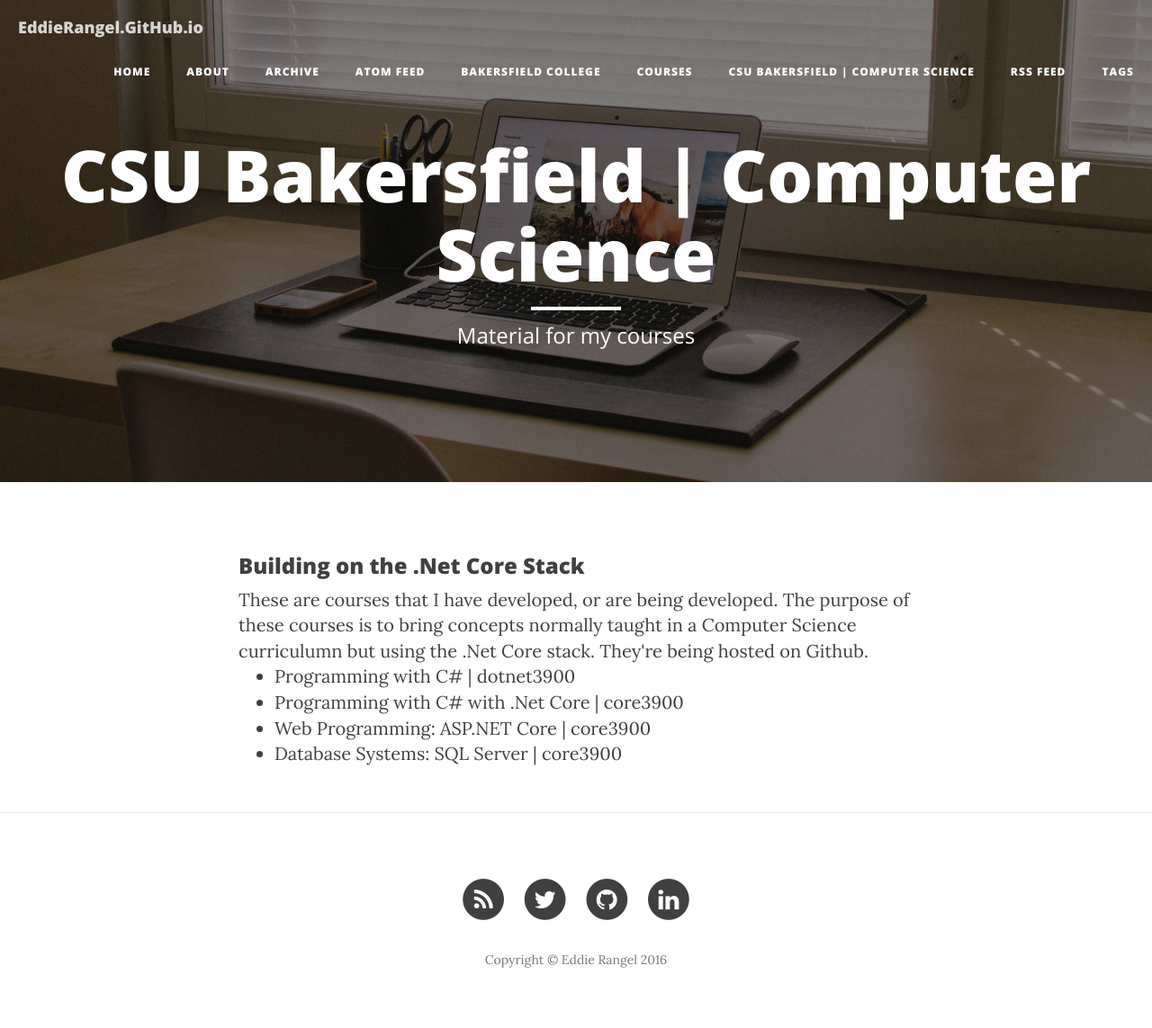
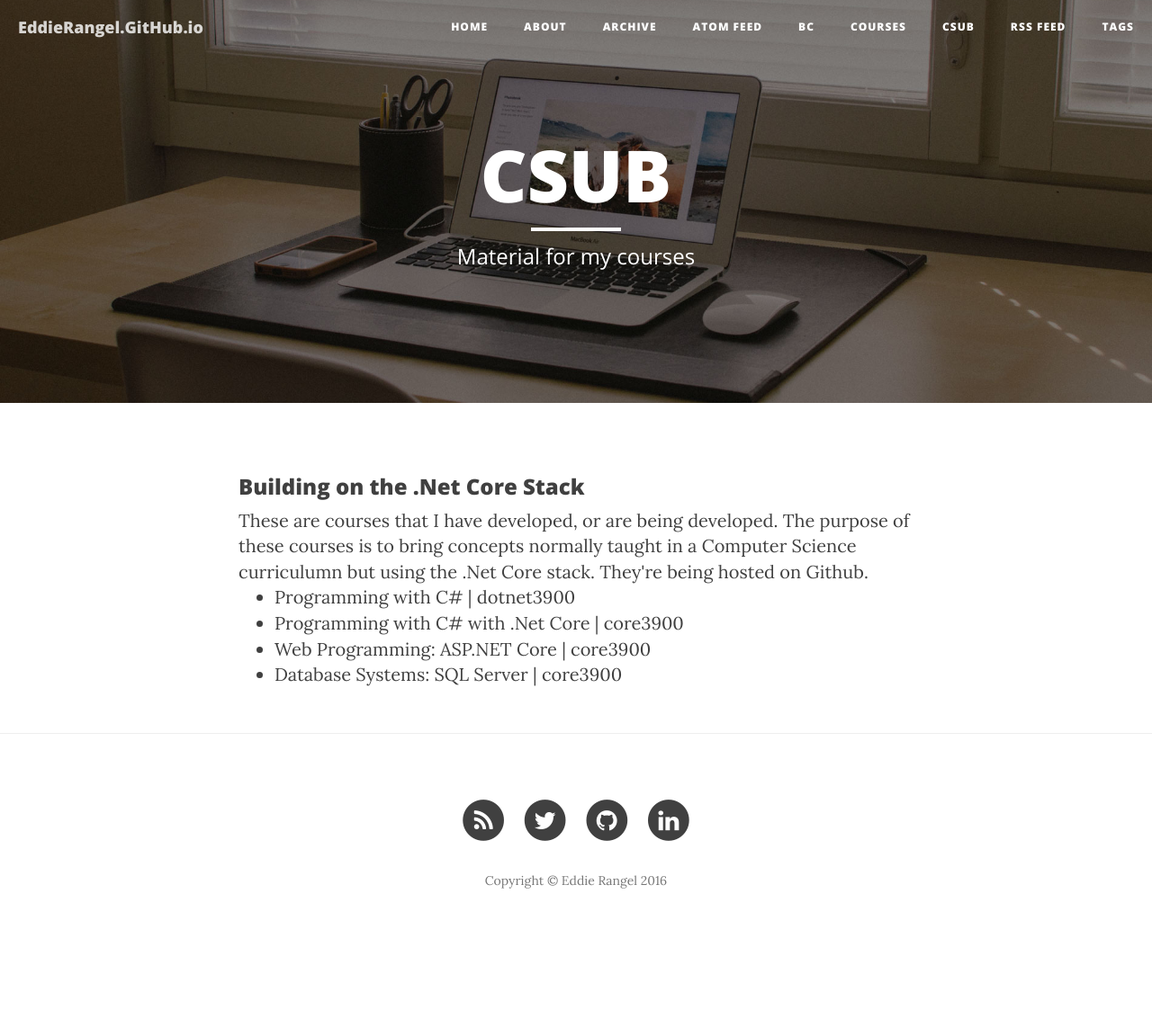
Before and after one commit to eddierangel/eddierangel.github.io, a Jekyll site: the page built from csub.html, in a window 1280 px wide. Shown: the whole page at 90% size. Built offline with Jekyll 4.4.1, drawn with Linux system fonts in a browser that asks for light colours; nearby versions of some CDN libraries; after the commit the page ends 1055 px from its top, so only the background shows below that.

Commit message:
Updating Title

```diff
--- a/bc.html
+++ b/bc.html
@@ -1,6 +1,6 @@
 ---
 layout: page
-title: "Bakersfield College"
+title: "BC"
 description: "Material for my courses"
 header-img: "img/home-bg.jpg"
 ---
--- a/csub.html
+++ b/csub.html
@@ -1,6 +1,6 @@
 ---
 layout: page
-title: "CSU Bakersfield | Computer Science"
+title: "CSUB"
 description: "Material for my courses"
 header-img: "img/home-bg.jpg"
 ---
```
